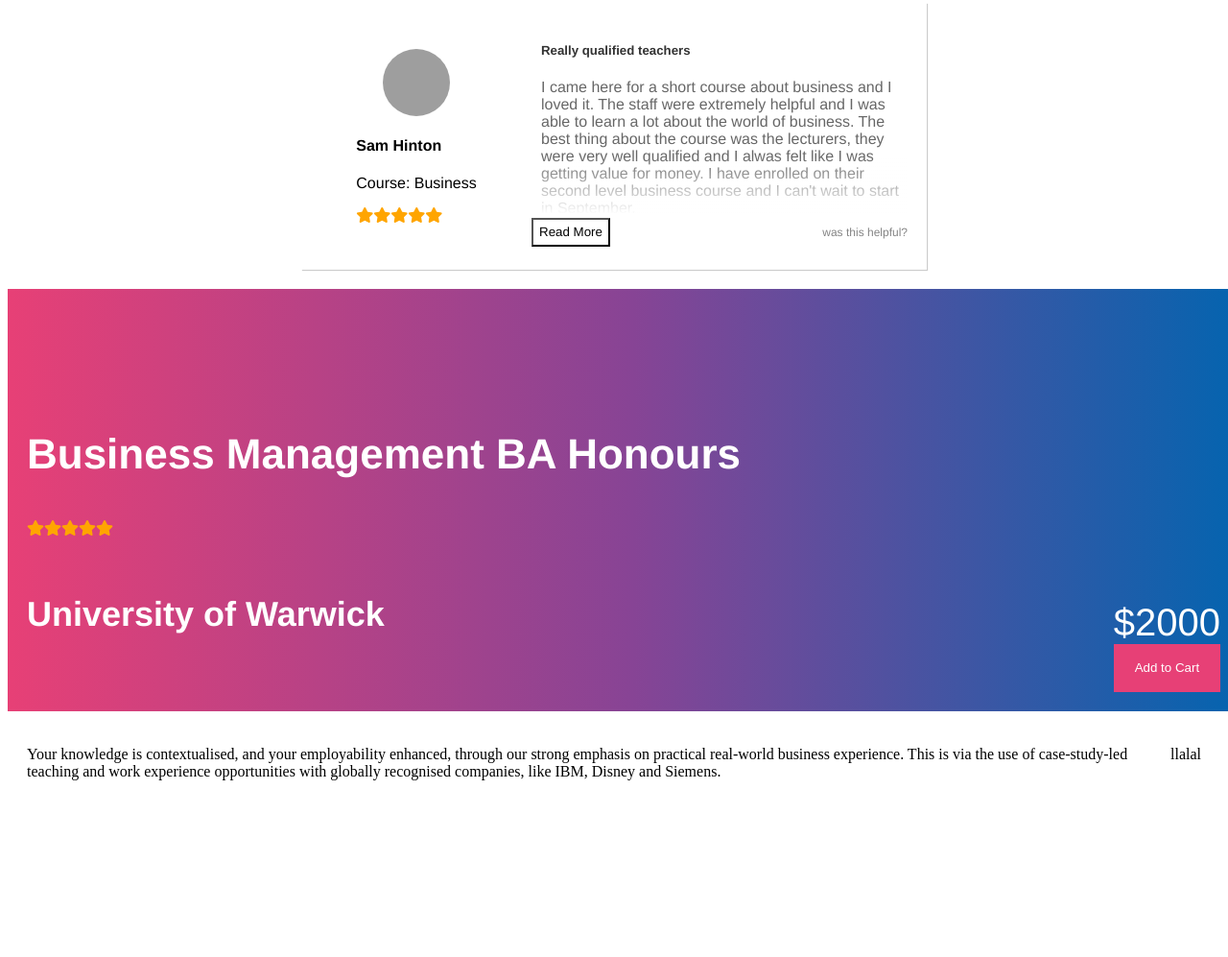
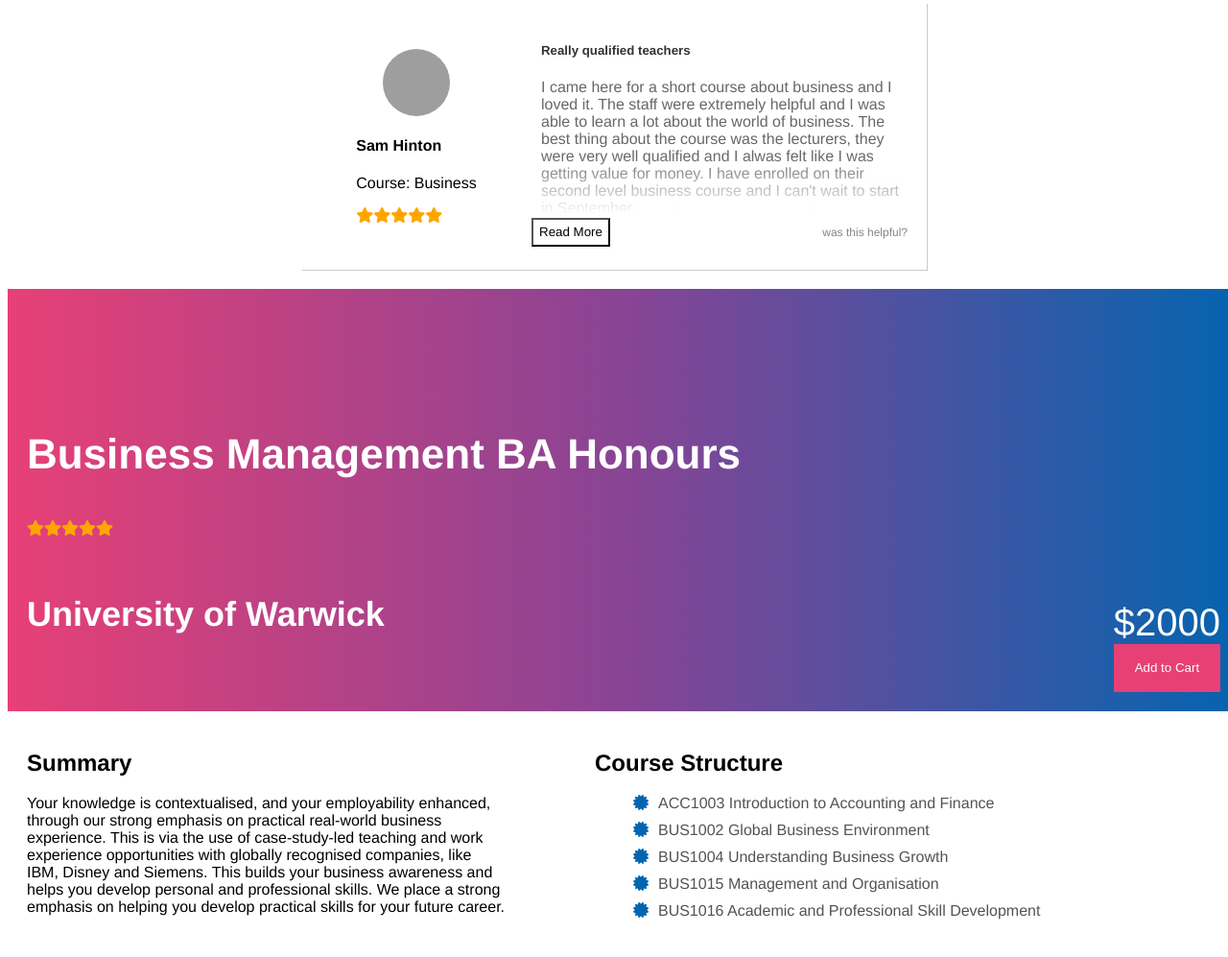
Before and after one commit to samhinton88/samhinton88.github.io, a React app: page / in a window 1280 px wide. Shown: the part 3053-4050 px from the top of the page at 96% size. Before the commit the page ends 3910 px from the top, so only its background shows below. Built offline with nearby package versions, Linux system fonts and the light colour scheme; grey boxes are pictures that could not be loaded.

Commit message:
add course structure and summary to merch course page

```diff
--- a/src/apidemy/App/index.js
+++ b/src/apidemy/App/index.js
@@ -92,12 +92,22 @@
           through our strong emphasis on practical real-world business experience.
           This is via the use of case-study-led teaching and work experience opportunities
           with globally recognised companies,
-          like IBM, Disney and Siemens.`,
+          like IBM, Disney and Siemens. This builds your business awareness and
+          helps you develop personal and professional skills. We place a strong
+          emphasis on helping you develop practical skills for your future career.`,
           rating: 5,
           institutionName: 'University of Warwick',
           courseName: 'Business Management BA Honours',
           price: 2000,
-          courseStructure: 'llalal'}}
+          courseStructure:
+            [
+              'ACC1003 Introduction to Accounting and Finance',
+              'BUS1002 Global Business Environment',
+              'BUS1004 Understanding Business Growth',
+              'BUS1015 Management and Organisation',
+              'BUS1016 Academic and Professional Skill Development',
+            ]
+          }}
           />
 
 
--- a/src/apidemy/components/Banner/style.css
+++ b/src/apidemy/components/Banner/style.css
@@ -25,8 +25,6 @@
   justify-content: flex-end;
   margin-right: 20px;
 }
-
-
 
 .merch-pricing {
   font-size: 40px;
--- a/src/apidemy/components/MerchCoursePage/index.js
+++ b/src/apidemy/components/MerchCoursePage/index.js
@@ -5,7 +5,18 @@
 
 class MerchCoursePage extends Component {
 
+  renderCourseStructure = () => {
+    const { courseStructure } = this.props.data;
 
+    return courseStructure.map((cs) => {
+      return (
+        <li className='course-structure-item' key={cs}>
+          <i className='fas fa-certificate course-structure-bullet'/>
+          <span className='course-structure-item-detail'>{cs}</span>
+        </li>
+      )
+    })
+  }
 
   render() {
     const {
@@ -31,10 +42,14 @@
         />
         <div className='merch-course-page-body'>
           <div className='merch-course-page-body-left'>
+            <h2>Summary</h2>
             <p>{courseSummary}</p>
           </div>
           <div className='merch-course-page-body-right'>
-            <p>{courseStructure}</p>
+            <h2>Course Structure</h2>
+            <ul>
+              {this.renderCourseStructure()}
+            </ul>
           </div>
         </div>
       </div>
--- a/src/apidemy/components/MerchCoursePage/style.css
+++ b/src/apidemy/components/MerchCoursePage/style.css
@@ -1,3 +1,7 @@
+.merch-course-page {
+  font-family: helvetica;
+}
+
 .merch-course-page-body {
   display: flex;
   justify-content: space-between;
@@ -5,8 +9,29 @@
 
 .merch-course-page-body-left {
   padding: 20px;
+  max-width: 500px;
+
 }
 
 .merch-course-page-body-right {
   padding: 20px;
+  width: 50%;
+  list-style-type: none;
 }
+ul {
+  list-style-type: none;
+}
+
+.course-structure-bullet {
+  color: #0065B0;
+}
+
+.course-structure-item-detail {
+  margin-left: 10px;
+  margin-bottom: 10px;
+  color: rgba(10, 10, 10, 0.7);
+}
+
+.course-structure-item {
+  margin-bottom: 10px;
+}
```
